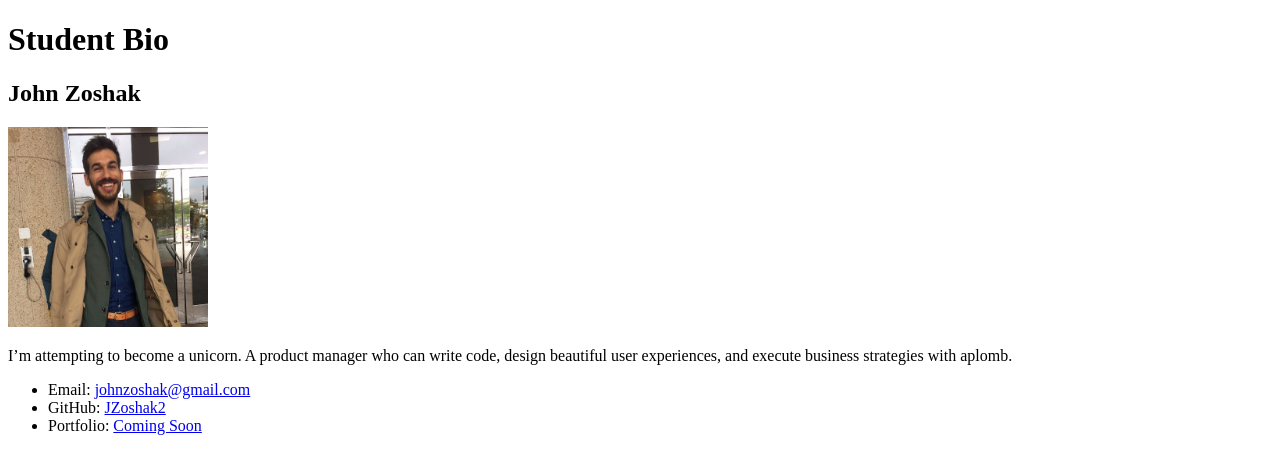
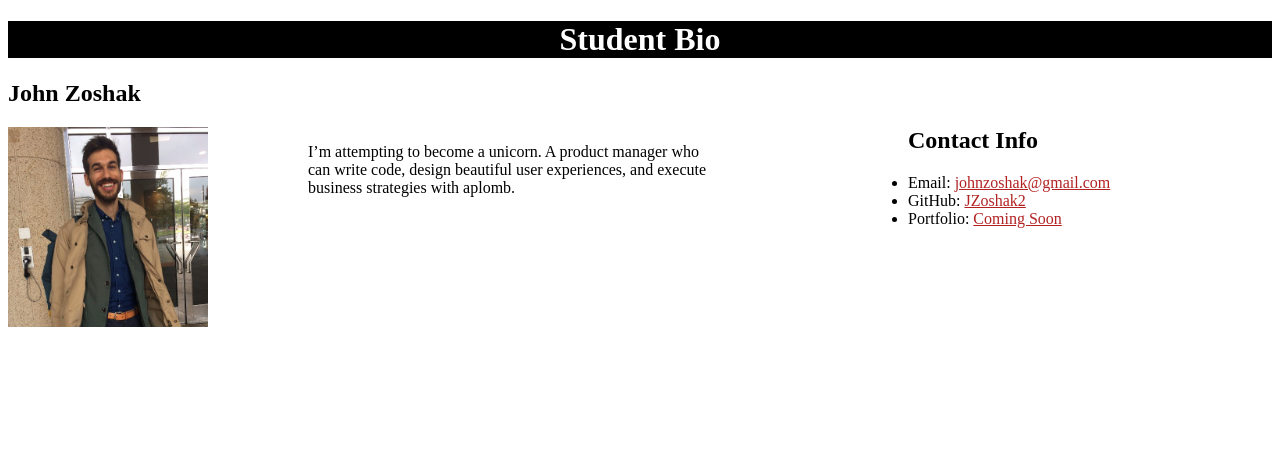
Before and after one commit to JZoshak2/bio_assignment, a plain HTML site: page index.html in a window 1280 px wide. Drawn offline with Linux system fonts and the light colour scheme.

Commit message:
adding basic styling

```diff
--- a/index.html
+++ b/index.html
@@ -2,17 +2,23 @@
 <html>
 	<head>
 		<title>Sample Title</title>
+		<link rel ="stylesheet" type ="text/css" href="style.css">
 	</head>
 	<body>
 		<h1>Student Bio</h1>
 		<h2>John Zoshak</h2>
 		<img src="jz.jpg" width = "200px" height = "200px" />
 
+		<section class = "mainParagraph">
 		<p>I’m attempting to become a unicorn. A product manager who can write code, design beautiful user experiences, and execute business strategies with aplomb.</p>
+		</section>
 
+		<section class = "contactInfo">
+		<h2> Contact Info</h2>
 		<ul>
 		<li>Email: <a href="mailto:johnzoshak@gmail.com">johnzoshak@gmail.com</a></li>
 		<li>GitHub: <a href = "https://github.com/JZoshak2">JZoshak2</a></li>
 		<li>Portfolio: <a href ="#">Coming Soon</a></li>
-
+		</ul>
+		</section>
 	</body>
--- /dev/null
+++ b/style.css
@@ -0,0 +1,24 @@
+h1 {
+	background-color: black;
+	color: white;
+	text-align: center;
+}
+
+img {
+	float: left;
+}
+
+a {
+	color: firebrick;
+}
+
+.mainParagraph {
+	float: left;
+	width: 400px;
+	margin-right: 200px;
+	margin-left: 100px;
+}
+
+.classInfo {
+	float: left;
+}
```
